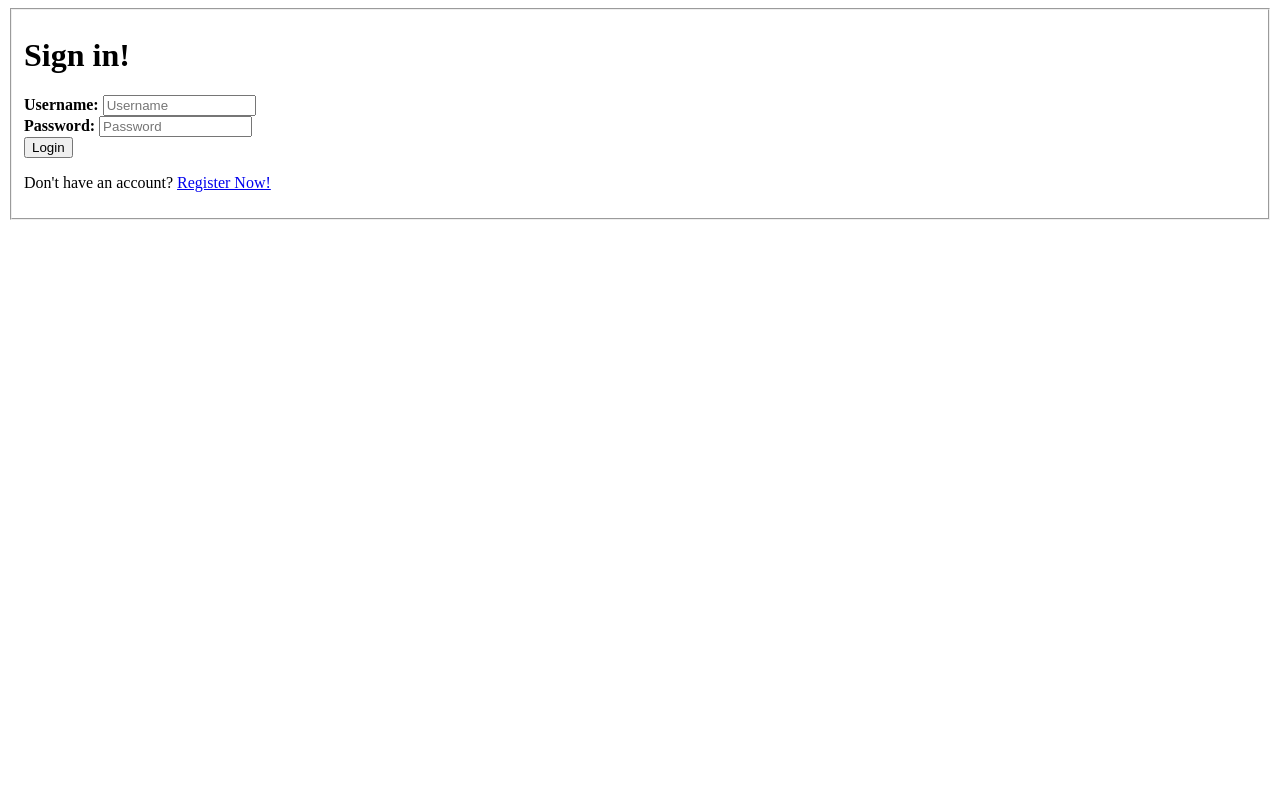
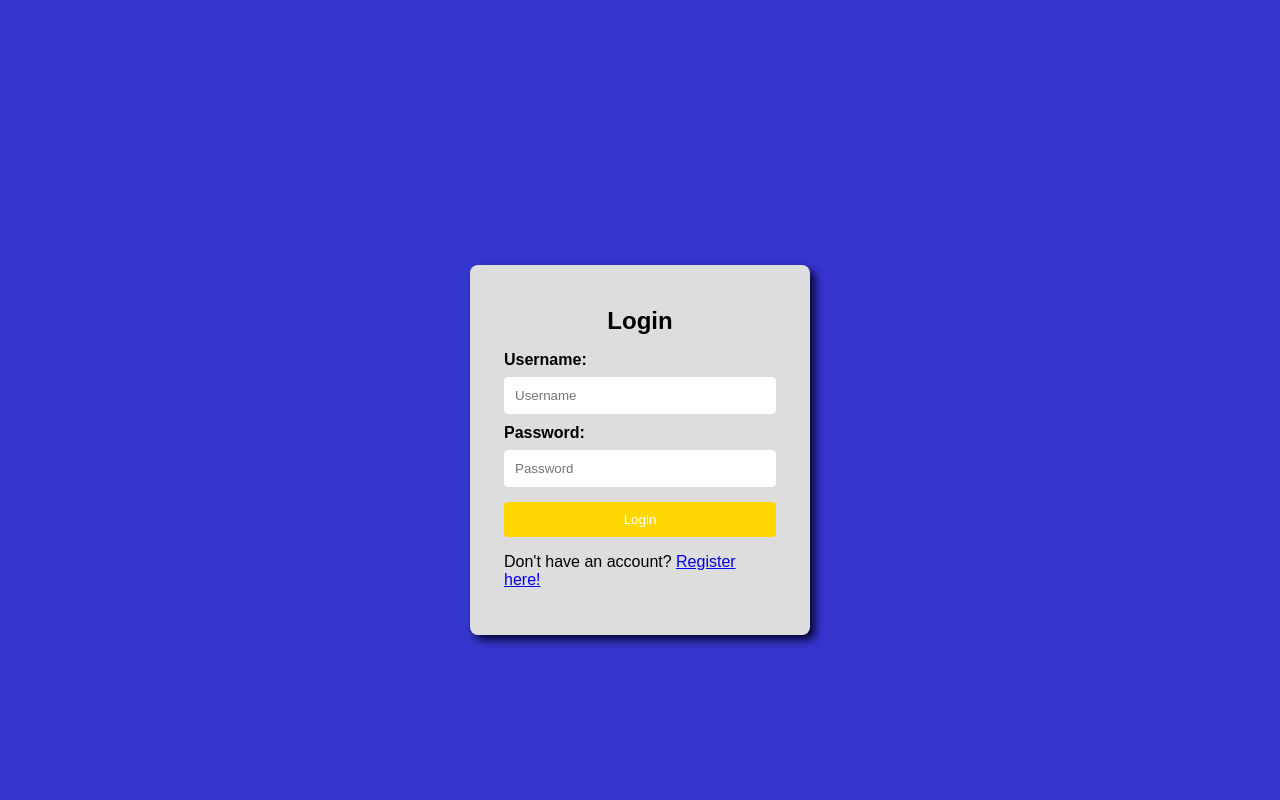
Before and after one commit to ftcisneros/Jeopardy-Game, a PHP site: page /login.php in a window 1280 px wide. Run offline with PHP 8.4, Linux system fonts and the light colour scheme.

Commit message:
updated login page styling

```diff
--- a/login.css
+++ b/login.css
@@ -0,0 +1,60 @@
+* {
+    font-family: Arial, sans-serif;
+}
+
+body {
+    background-color: #3636cf;
+    display: flex;
+    justify-content: center;
+    align-items: center;
+    height: 100vh;
+    margin: 0;
+}
+
+form {
+    width: 300px;
+    padding: 20px;
+    margin-top: 100px;
+    background-color: #dddddd;
+    border-radius: 8px;
+    box-shadow: 5px 5px 10px #04042f;
+}
+
+fieldset {
+    border: none;
+}
+
+h1 {
+    text-align: center;
+    font-size: 24px;
+    color: #000000;
+}
+
+label {
+    display: block;
+    margin-top: 10px;
+    color: #000000;
+}
+
+input[type="text"],
+input[type="password"],
+input[type="submit"] {
+    width: 100%;
+    padding: 10px;
+    margin-top: 8px;
+    border-radius: 4px;
+    border: 1px solid #FFFFFF;
+    box-sizing: border-box;
+}
+
+input[type="submit"] {
+    background-color: #FFD700;
+    color: #FFFFFF;
+    border: none;
+    cursor: pointer;
+    margin-top: 15px;
+}
+
+input[type="submit"]:hover {
+    background-color: #e7c506;
+}
--- a/login.php
+++ b/login.php
@@ -22,13 +22,13 @@
 ?>
 <form action = "login-submit.php" method = "POST">
     <fieldset>
-        <h1>Sign in!</h1>
+        <h1>Login</h1>
         <label for = "username"><strong>Username:</strong></label>
         <input type = "text" placeholder="Username" size = "16" name = "Username" required></br>
         <label for = "password"><strong>Password:</strong></label>
         <input type = "password" placeholder="Password" size = "16" name = "Password" required></br>
         <input type = "submit" name="Submit" value = "Login"/>
-        <p>Don't have an account? <a href = "register.php">Register Now!</a></p>
+        <p>Don't have an account? <a href = "register.php">Register here!</a></p>
     </fieldset>
 
 </form>
```
